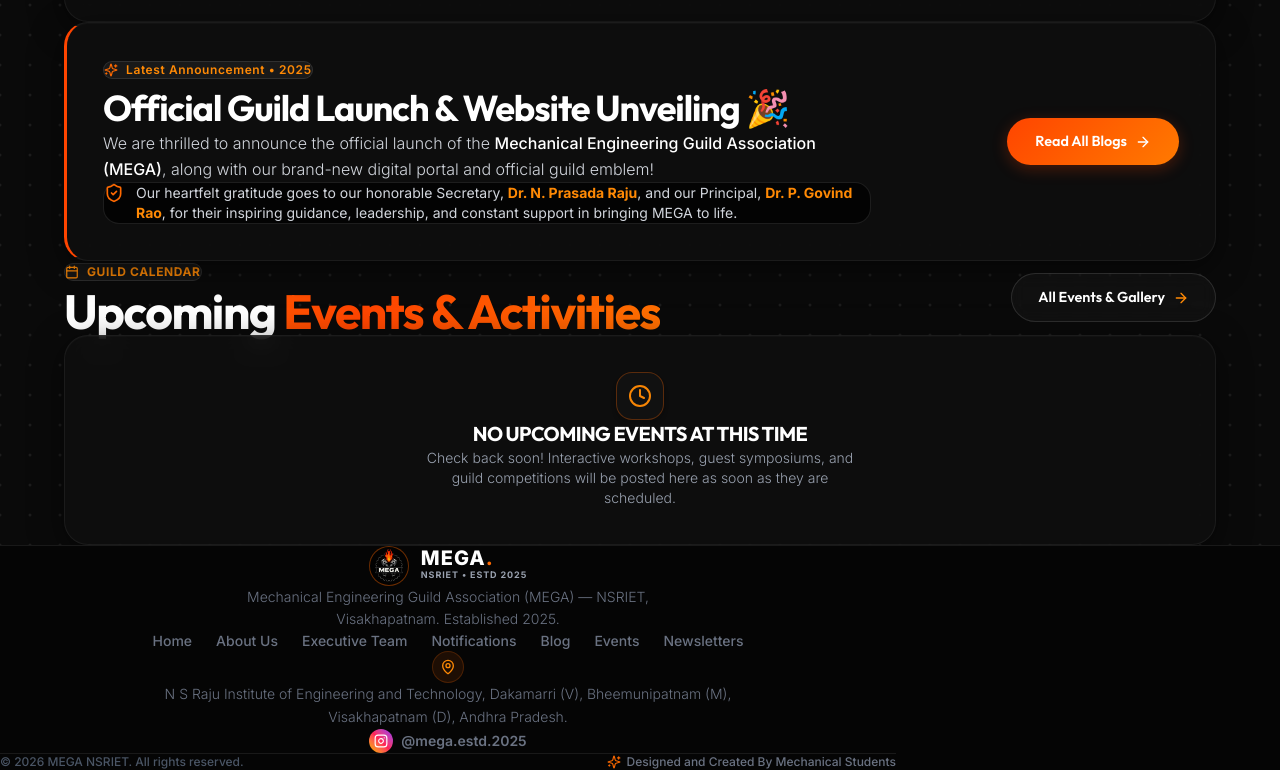
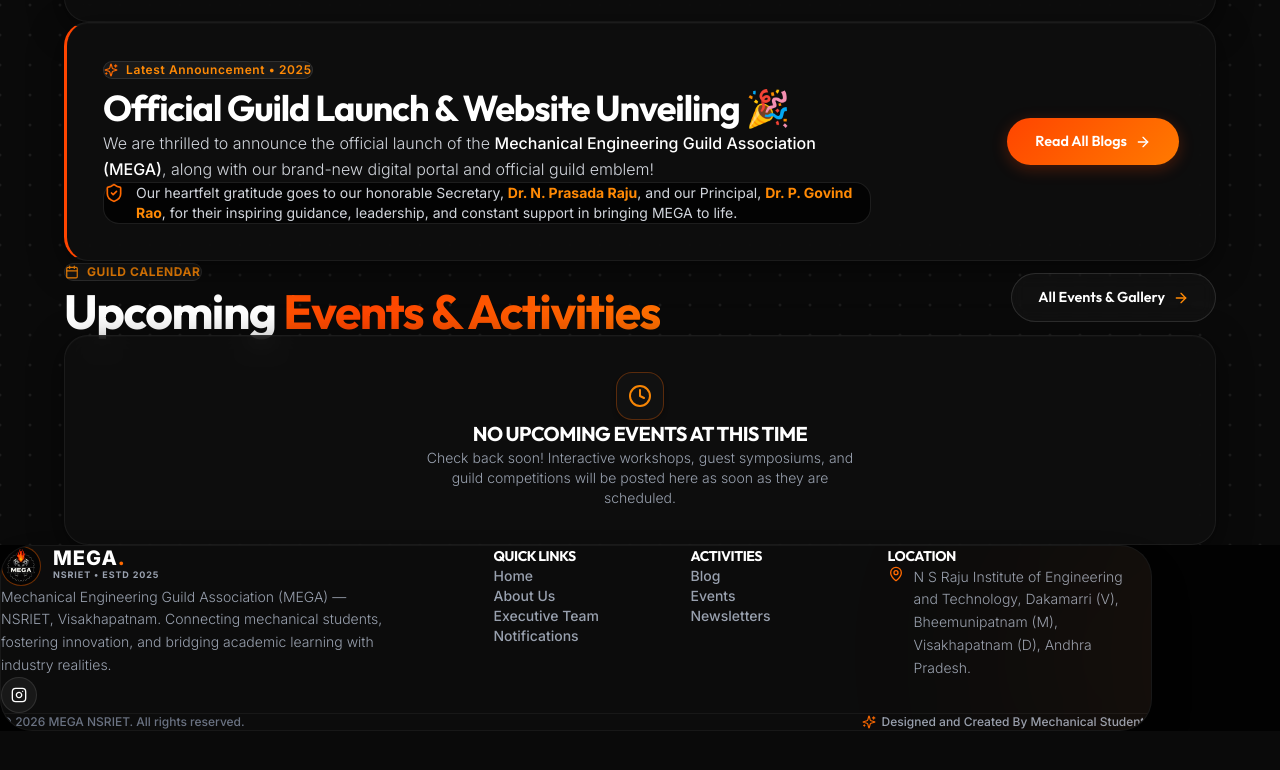
Before and after one commit to mega-2025123/mega-website, a Next.js app: page / in a window 1280 px wide. Shown: the part 1405-2175 px from the top of the page. After the commit the page ends 2136 px from the top, so only its background shows below. Built offline with nearby package versions, Linux system fonts and the light colour scheme.

Commit message:
fix: implement premium Dribbble footer card layout

```diff
--- a/src/components/Footer.jsx
+++ b/src/components/Footer.jsx
@@ -10,24 +10,63 @@ export const Footer = () => {
   const currentYear = new Date().getFullYear();
 
   return (
-    <footer className="w-full bg-[#050505] border-t border-white/8 pt-16 pb-12 px-4 sm:px-6 md:px-12 relative z-10">
-      <div className="max-w-4xl mx-auto flex flex-col items-center text-center space-y-10">
+    <footer className="w-full bg-[#020202] pt-16 pb-12 px-4 sm:px-6 md:px-12 relative z-10">
+      <div className="max-w-6xl mx-auto">
+        {/* Footer Container Card */}
+        <div className="bg-[#0c0c0c] border border-white/5 rounded-[32px] p-8 sm:p-12 space-y-10 shadow-2xl relative overflow-hidden">
+          {/* Decorative background glow */}
+          <div className="absolute -top-1/2 -right-1/4 w-[400px] h-[400px] bg-orange-500/5 rounded-full blur-[120px] pointer-events-none" />
 
-        {/* Brand Column Centered */}
-        <div className="flex flex-col items-center space-y-4">
+          <div className="grid grid-cols-1 lg:grid-cols-12 gap-10 lg:gap-8">
+            {/* Brand Col - spans 5 cols */}
+            <div className="lg:col-span-5 space-y-6">
               <MegaLogo showText={true} />
-          <p className="text-gray-500 text-sm font-light leading-relaxed max-w-md">
-            Mechanical Engineering Guild Association (MEGA) — NSRIET, Visakhapatnam. Established 2025.
+              <p className="text-gray-400 text-sm font-light leading-relaxed max-w-sm">
+                Mechanical Engineering Guild Association (MEGA) — NSRIET, Visakhapatnam. Connecting mechanical students, fostering innovation, and bridging academic learning with industry realities.
               </p>
+              {/* Social Icons */}
+              <div className="flex items-center gap-4">
+                <a
+                  href="https://www.instagram.com/mega.estd.2025"
+                  target="_blank"
+                  rel="noopener noreferrer"
+                  className="w-9 h-9 rounded-full bg-white/5 border border-white/10 flex items-center justify-center text-gray-400 hover:text-orange-400 hover:border-orange-400/40 hover:bg-orange-500/10 transition-all duration-300"
+                >
+                  <InstagramIcon className="w-4 h-4" />
+                </a>
+              </div>
             </div>
 
-        {/* Navigation Links Inline */}
-        <div className="flex flex-wrap justify-center gap-x-6 gap-y-3 text-sm text-gray-500 font-medium max-w-2xl">
+            {/* Column 1: Quick Links - spans 2 cols */}
+            <div className="lg:col-span-2 space-y-4">
+              <h4 className="text-white text-sm font-bold uppercase tracking-wider">
+                Quick Links
+              </h4>
+              <div className="flex flex-col space-y-2.5 text-sm text-gray-400 font-medium">
                 {[
                   { name: 'Home', path: '/' },
                   { name: 'About Us', path: '/about' },
                   { name: 'Executive Team', path: '/team' },
                   { name: 'Notifications', path: '/notifications' },
+                ].map((link) => (
+                  <Link
+                    key={link.name}
+                    href={link.path}
+                    className="hover:text-white transition-colors duration-200"
+                  >
+                    {link.name}
+                  </Link>
+                ))}
+              </div>
+            </div>
+
+            {/* Column 2: Activities - spans 2 cols */}
+            <div className="lg:col-span-2 space-y-4">
+              <h4 className="text-white text-sm font-bold uppercase tracking-wider">
+                Activities
+              </h4>
+              <div className="flex flex-col space-y-2.5 text-sm text-gray-400 font-medium">
+                {[
                   { name: 'Blog', path: '/blog' },
                   { name: 'Events', path: '/events' },
                   { name: 'Newsletters', path: '/newsletters' },
@@ -41,43 +80,37 @@ export const Footer = () => {
                   </Link>
                 ))}
               </div>
+            </div>
 
-        {/* Address & Social Centered */}
-        <div className="flex flex-col items-center space-y-6 text-sm text-gray-500 font-light max-w-2xl">
-          <div className="flex flex-col items-center space-y-2.5">
-            <div className="w-8 h-8 rounded-full bg-orange-500/10 border border-orange-500/20 flex items-center justify-center text-orange-400">
-              <MapPin className="w-4 h-4" />
-            </div>
-            <p className="max-w-xl leading-relaxed">
+            {/* Column 3: Location - spans 3 cols */}
+            <div className="lg:col-span-3 space-y-4 text-sm text-gray-400 font-light">
+              <h4 className="text-white font-bold uppercase tracking-wider">
+                Location
+              </h4>
+              <div className="space-y-3">
+                <p className="flex items-start gap-2.5 leading-relaxed">
+                  <MapPin className="w-4 h-4 text-orange-500 shrink-0 mt-0.5" />
+                  <span>
                     N S Raju Institute of Engineering and Technology, Dakamarri (V), Bheemunipatnam (M), Visakhapatnam (D), Andhra Pradesh.
+                  </span>
                 </p>
               </div>
-
-          <a
-            href="https://www.instagram.com/mega.estd.2025"
-            target="_blank"
-            rel="noopener noreferrer"
-            className="inline-flex items-center gap-2 text-orange-400 font-semibold hover:text-white transition-colors"
-          >
-            <div className="w-6 h-6 rounded-full bg-gradient-to-tr from-yellow-500 via-rose-500 to-purple-600 p-0.5 flex items-center justify-center">
-              <InstagramIcon className="w-3.5 h-3.5 text-white" />
             </div>
-            <span>@mega.estd.2025</span>
-          </a>
           </div>
 
-        <div className="h-px w-full bg-white/8" />
+          <div className="h-px w-full bg-white/5" />
 
-        {/* Bottom Credits & Copyright Centered */}
-        <div className="flex flex-col sm:flex-row items-center justify-between gap-4 text-xs text-gray-600 font-medium w-full">
+          {/* Bottom Credits & Copyright */}
+          <div className="flex flex-col sm:flex-row items-center justify-between gap-4 text-xs text-gray-500 font-medium w-full">
             <p>© {currentYear} MEGA NSRIET. All rights reserved.</p>
-          <p className="flex items-center gap-1.5 text-gray-500">
+            <p className="flex items-center gap-1.5 text-gray-400">
               <Sparkles className="w-3.5 h-3.5 text-orange-500 animate-pulse" />
               <span>Designed and Created By Mechanical Students</span>
             </p>
           </div>
 
         </div>
+      </div>
     </footer>
   );
 };
```
Lines whose indentation alone changed are shown as unchanged.
